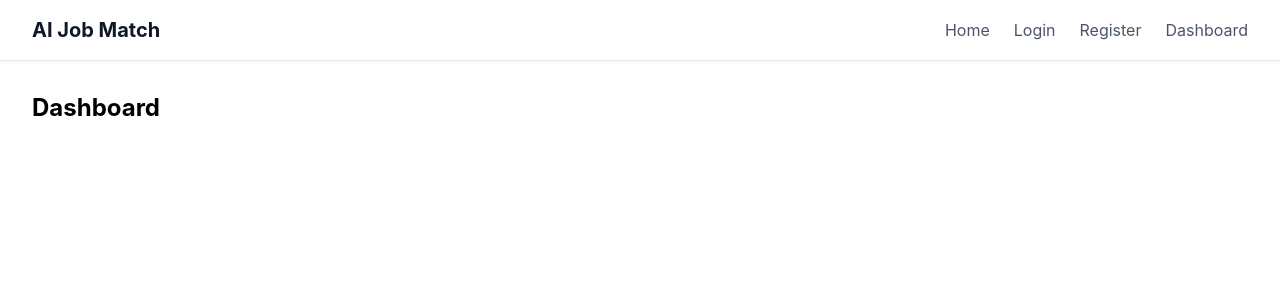
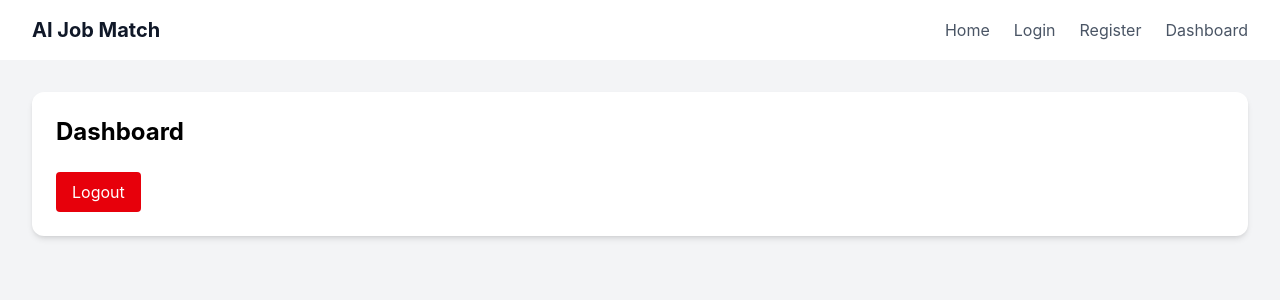
Before and after one commit to htetaungshine2111/ai-resume-job-platform, a React (Vite) app in the folder frontend/: page /dashboard in a window 1280 px wide. Shown: the top 300 px of the page. Built offline with nearby package versions, Linux system fonts and the light colour scheme.

Commit message:
store jwt token and redirect to login

```diff
--- a/frontend/src/pages/Dashboard.tsx
+++ b/frontend/src/pages/Dashboard.tsx
@@ -1,5 +1,33 @@
 function Dashboard() {
-  return <h1 className="text-2xl font-bold p-8">Dashboard</h1>
+  const user = localStorage.getItem('user')
+  const parsedUser = user ? JSON.parse(user) : null
+
+  const handleLogout = () => {
+    localStorage.removeItem('token')
+    localStorage.removeItem('user')
+    window.location.href = '/login'
+  }
+
+  return (
+    <div className="min-h-screen bg-gray-100 p-8">
+      <div className="bg-white rounded-xl shadow-md p-6">
+        <h1 className="text-2xl font-bold">Dashboard</h1>
+
+        {parsedUser && (
+          <p className="mt-4 text-gray-600">
+            Welcome, {parsedUser.email}
+          </p>
+        )}
+
+        <button
+          onClick={handleLogout}
+          className="mt-6 bg-red-600 text-white px-4 py-2 rounded hover:bg-red-700"
+        >
+          Logout
+        </button>
+      </div>
+    </div>
+  )
 }
 
 export default Dashboard
--- a/frontend/src/pages/Login.tsx
+++ b/frontend/src/pages/Login.tsx
@@ -1,8 +1,4 @@
 import { useState } from 'react'
-
-
-
-
 
 function Login() {
   const [email, setEmail] = useState('')
@@ -15,13 +11,22 @@ function Login() {
   const res = await fetch('http://localhost:5000/login', {
     method: 'POST',
     headers: {
-      'Content-Type': 'application/json'
+      'Content-Type': 'application/json',
     },
-    body: JSON.stringify({ email, password })
+    body: JSON.stringify({ email, password }),
   })
 
   const data = await res.json()
-  console.log(data)
+
+  if (!res.ok) {
+    alert(data.message)
+    return
+  }
+
+  localStorage.setItem('token', data.token)
+  localStorage.setItem('user', JSON.stringify(data.user))
+
+  window.location.href = '/dashboard'
 }
 
 
```
